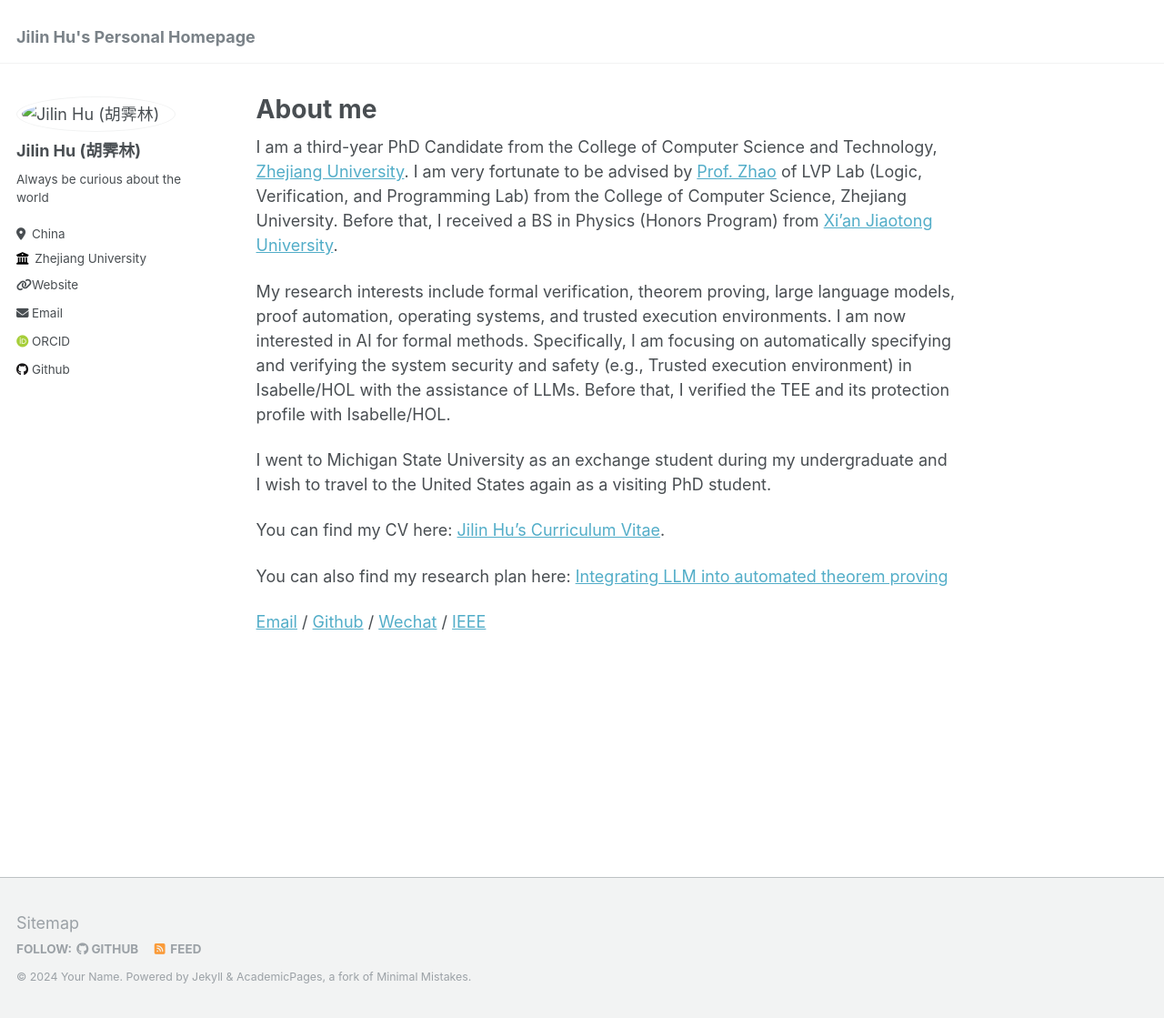
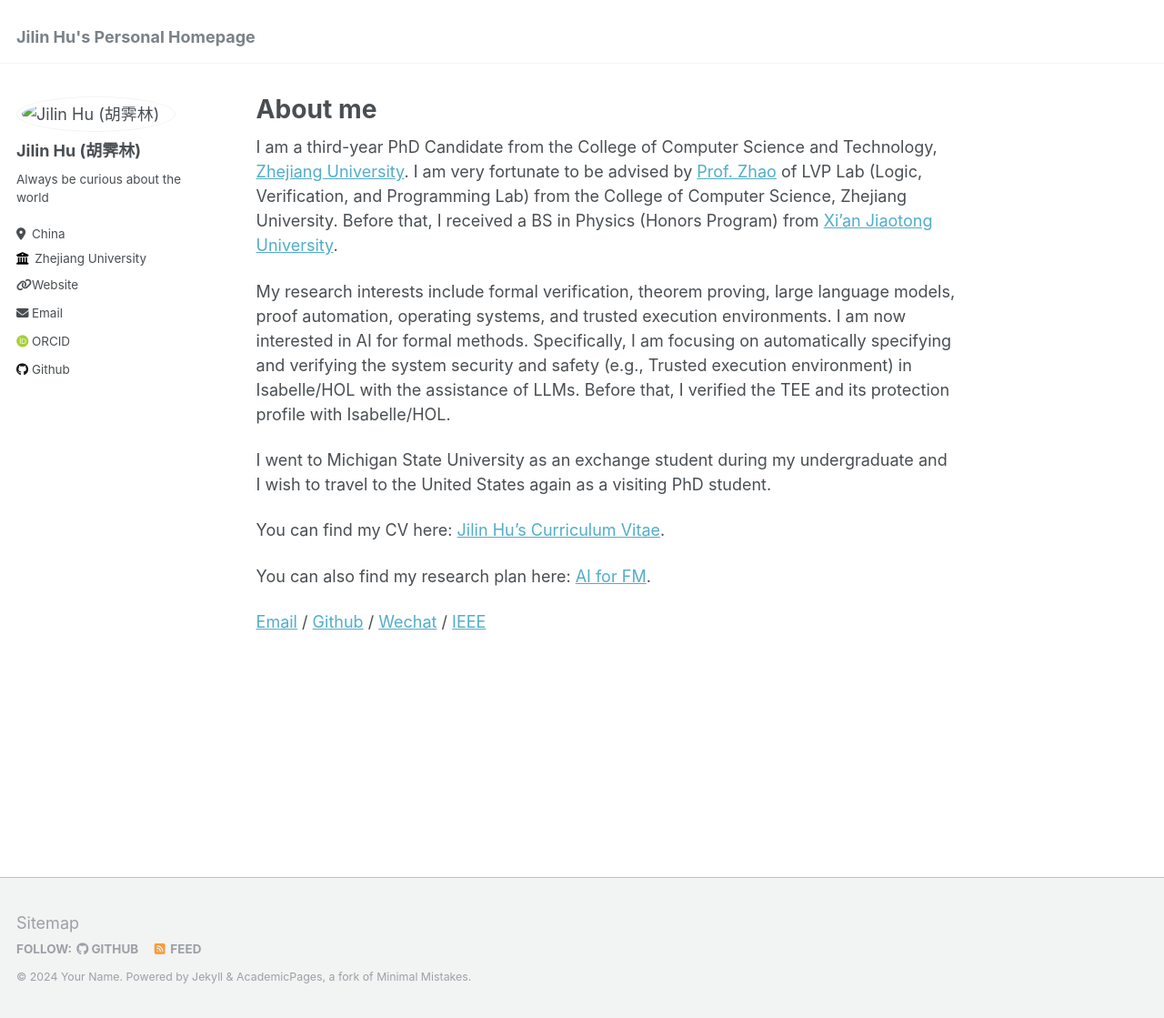
Before and after one commit to JilinHu/JilinHu.github.io, a Jekyll site: the page built from _pages/about.md, in a window 1280 px wide and 1119 px high. Shown: the whole window at 91% size. Built offline with Jekyll 4.4.1, drawn with Linux system fonts in a browser that asks for light colours; some web fonts are replaced.

Commit message:
Update about.md

```diff
--- a/_pages/about.md
+++ b/_pages/about.md
@@ -15,6 +15,6 @@ I went to Michigan State University as an exchange student during my undergradua
 
 You can find my CV here: [Jilin Hu's Curriculum Vitae](../assets/CV.pdf).
 
-You can also find my research plan here: [Integrating LLM into automated theorem proving](../assets/Plan.pdf)
+You can also find my research plan here: [AI for FM](../assets/Plan.pdf).
 
 [Email](hujilin@zju.edu.cn) / [Github](https://github.com/JilinHu) / [Wechat](../images/wechat.jpg) / [IEEE](https://ieeexplore.ieee.org/author/37089998729)
```
